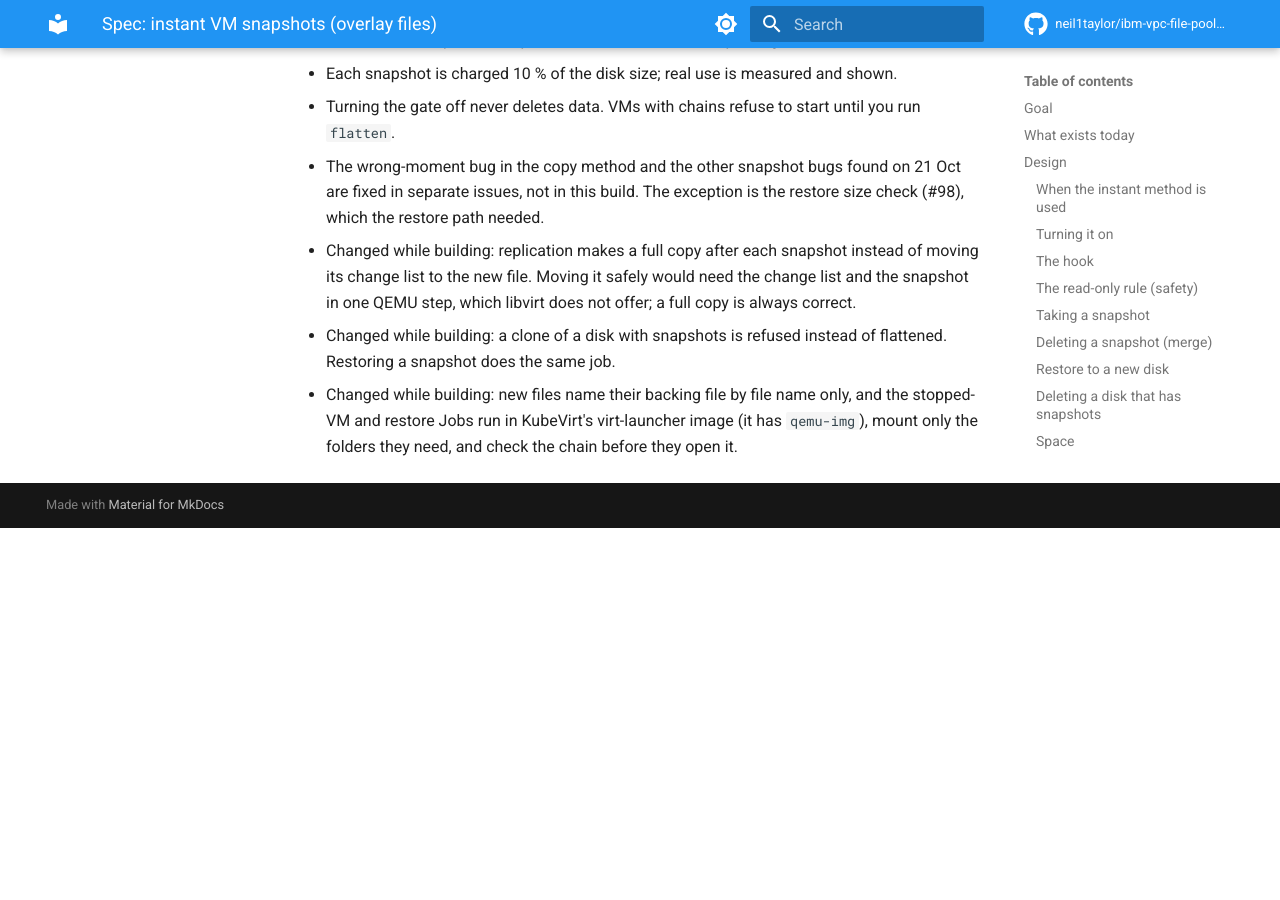
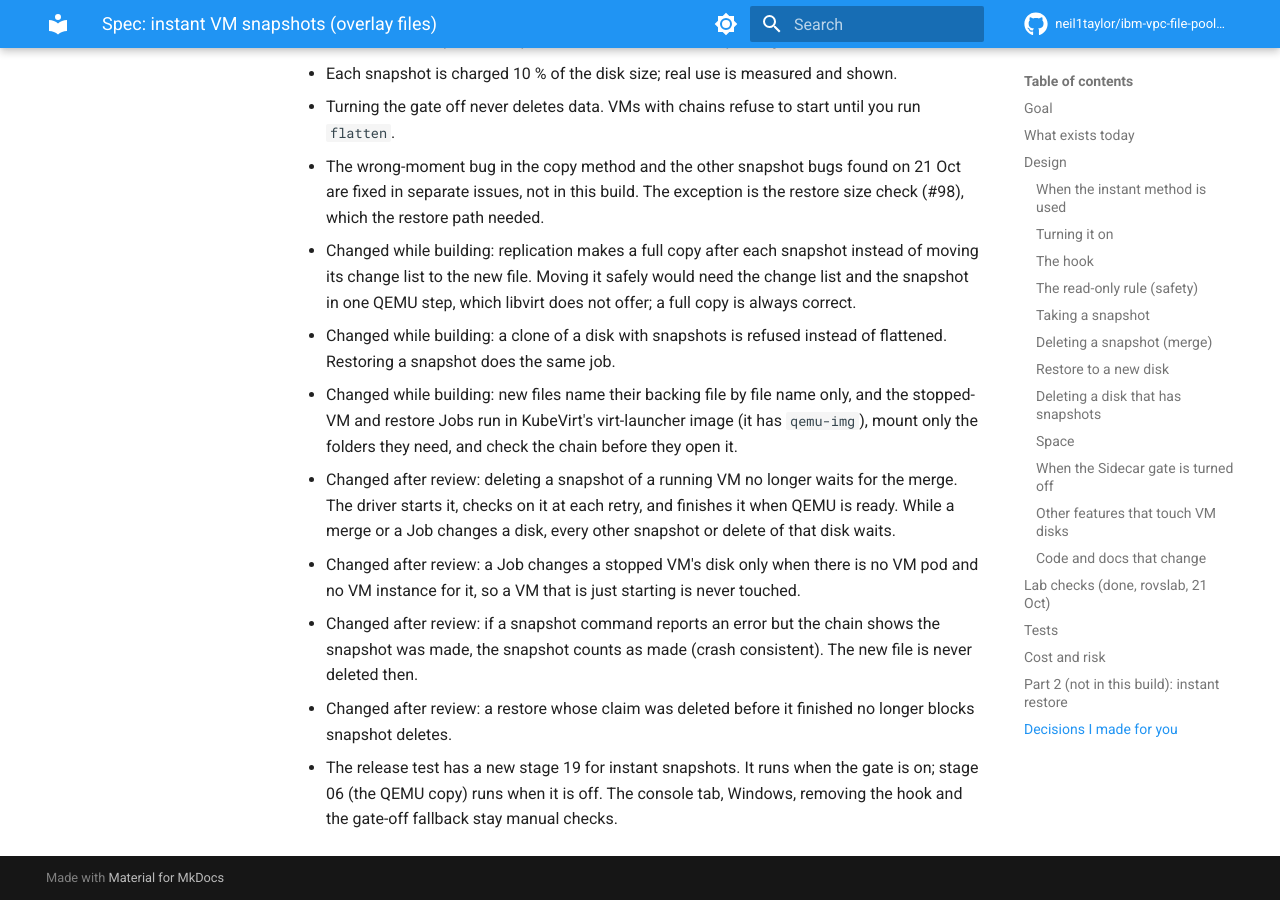
Before and after one commit to neil1taylor/ibm-vpc-file-pool-csi, an MkDocs documentation site: the page built from docs/specs/2026-10-21-instant-vm-snapshots.md, in a window 1280 px wide and 900 px high, scrolled down 6996 px. Built offline with MkDocs 1.6.1 and Material for MkDocs 9.7.7, drawn with Linux system fonts in a browser that asks for light colours; comment, search, counter and statistics services are not loaded; before the commit the page ends 7524 px from its top, so only the background shows below that.

Commit message:
Spec: decisions made after the review

```diff
--- a/docs/specs/2026-10-21-instant-vm-snapshots.md
+++ b/docs/specs/2026-10-21-instant-vm-snapshots.md
@@ -169,3 +169,8 @@
 - Changed while building: replication makes a full copy after each snapshot instead of moving its change list to the new file. Moving it safely would need the change list and the snapshot in one QEMU step, which libvirt does not offer; a full copy is always correct.
 - Changed while building: a clone of a disk with snapshots is refused instead of flattened. Restoring a snapshot does the same job.
 - Changed while building: new files name their backing file by file name only, and the stopped-VM and restore Jobs run in KubeVirt's virt-launcher image (it has `qemu-img`), mount only the folders they need, and check the chain before they open it.
+- Changed after review: deleting a snapshot of a running VM no longer waits for the merge. The driver starts it, checks on it at each retry, and finishes it when QEMU is ready. While a merge or a Job changes a disk, every other snapshot or delete of that disk waits.
+- Changed after review: a Job changes a stopped VM's disk only when there is no VM pod and no VM instance for it, so a VM that is just starting is never touched.
+- Changed after review: if a snapshot command reports an error but the chain shows the snapshot was made, the snapshot counts as made (crash consistent). The new file is never deleted then.
+- Changed after review: a restore whose claim was deleted before it finished no longer blocks snapshot deletes.
+- The release test has a new stage 19 for instant snapshots. It runs when the gate is on; stage 06 (the QEMU copy) runs when it is off. The console tab, Windows, removing the hook and the gate-off fallback stay manual checks.
```
